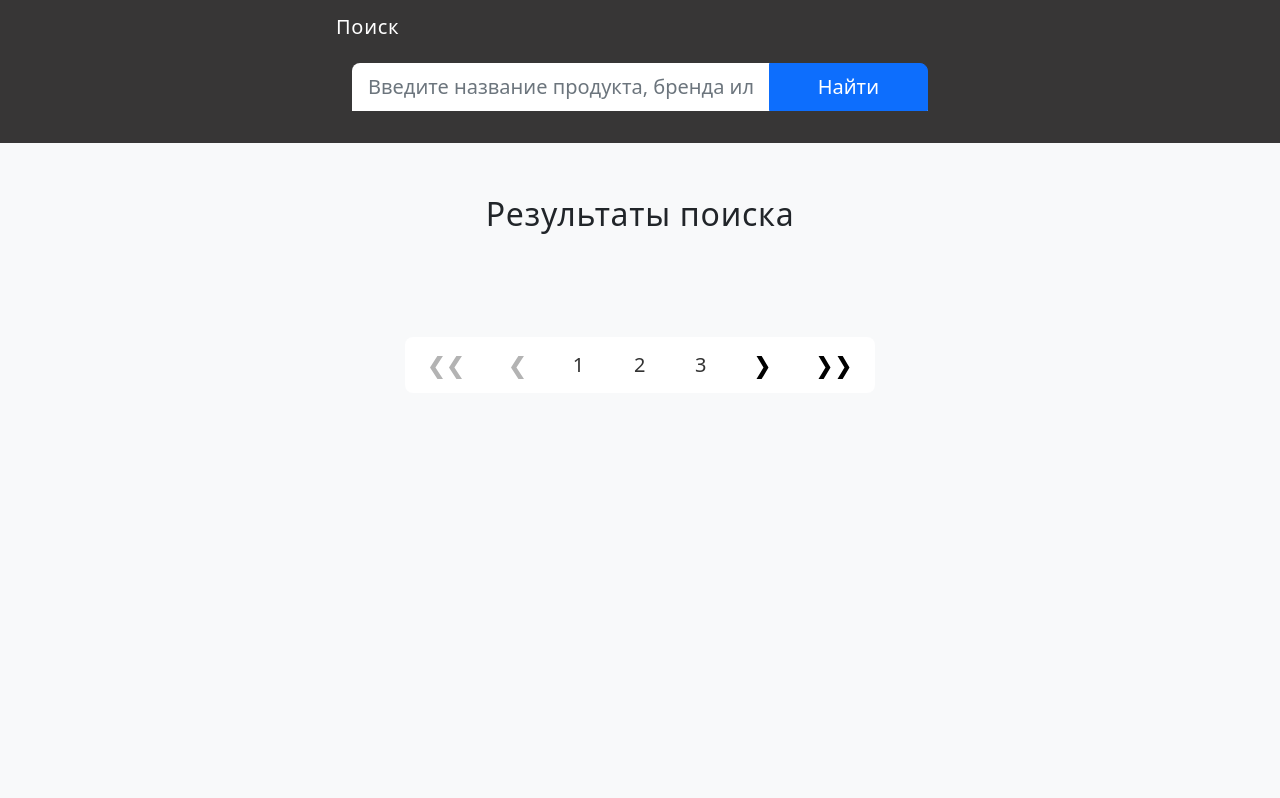
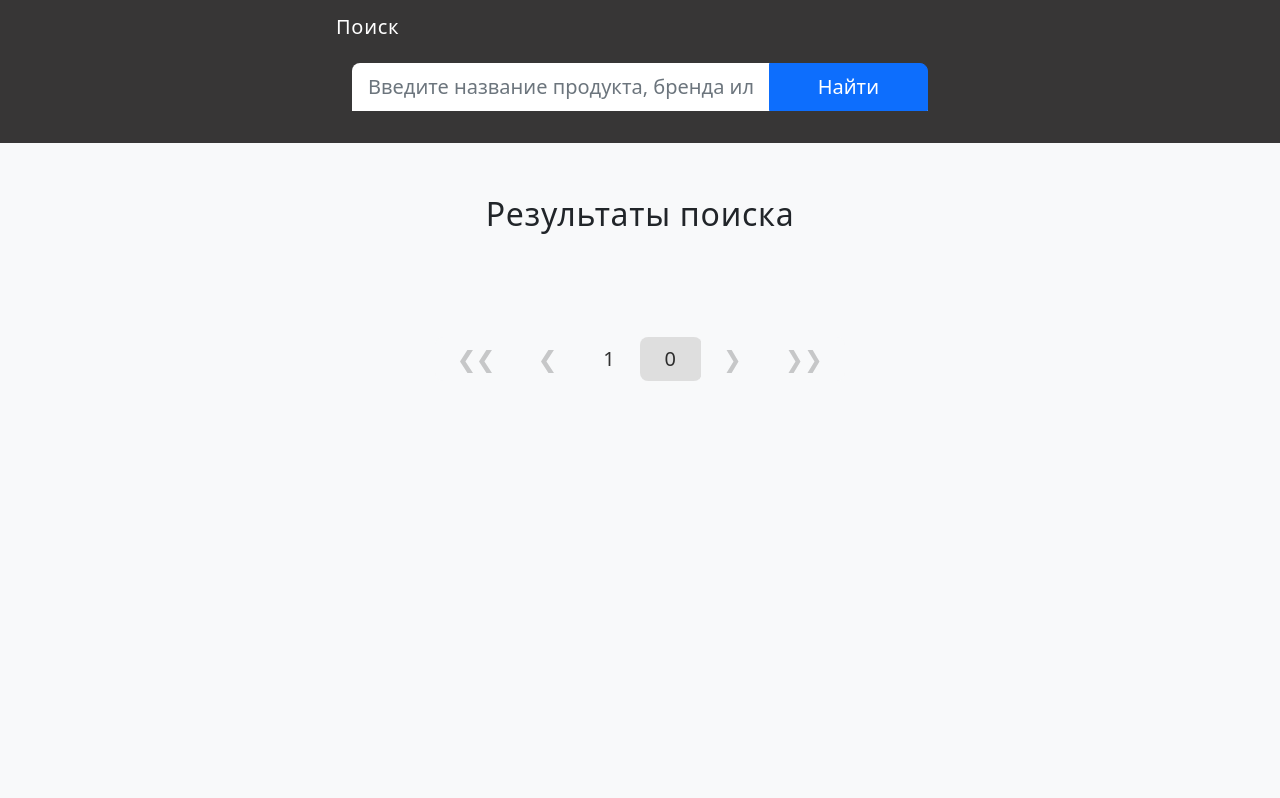
Before and after one commit to cherepushka/avy, a Symfony app: template templates/shared/pages/search_results.html.twig in a window 1280 px wide. Shown: the part 107-905 px from the top of the page. Run offline with Twig, Linux system fonts and the light colour scheme; the template is opened without the code that fills it, so the values that code supplies are empty; style sheets or scripts are compiled from the project's sources; some libraries are stand-ins or nearby versions.

Commit message:
pagination

```diff
--- a/docker-compose.yml
+++ b/docker-compose.yml
@@ -19,7 +19,7 @@ services:
         soft: -1
         hard: -1
     ports:
-      - '127.0.0.1:80:9200'
+      - '9200:9200'
     networks:
       - LAMP
 
--- a/resources/assets/css/pagination.css
+++ b/resources/assets/css/pagination.css
@@ -1,6 +1,14 @@
+.pagination {
+	--bs-pagination-padding-y: 0.375rem;
+}
+
+.page-link:focus {
+	box-shadow: ;
+}
+
 .pag-to-start, .pag-to-end {
 	transition: 1s;
-	fill: rgba(0, 0, 0, .8);
+	fill: rgba(0, 0, 0, .6);
 }
 
 .pag-passive {
@@ -9,14 +17,22 @@
 
 .pag-to-start:hover, .pag-to-end:hover {
 	transition: .5s;
-	fill: rgba(0, 0, 0, .1);
+	fill: rgba(0, 0, 0, .9);
 }
 
 .pag-node {
 	color: rgba(0, 0, 0, .8)!important;
+	background: rgba(248, 249, 250, 1);
 	border: 1px solid rgba(0, 0, 0, .0)!important;
 }
 
-.page-link {
+.page-item-active .pag-node {
+	background: rgba(220, 220, 220, .9);
+	border-radius: 8px 8px 8px 8px;
+}
 
+.page-link-disabled {
+	fill: rgba(0, 0, 0, .2);
+
+	pointer-events:none;
 }
--- a/src/Controller/Domains/Hy_lock/HomepageController.php
+++ /dev/null
@@ -1,6 +0,0 @@
-<?php
-
-class HomepageController
-{
-
-}
--- a/src/Service/Elasticsearch.php
+++ b/src/Service/Elasticsearch.php
@@ -35,7 +35,7 @@ class Elasticsearch
         string $elasticsearch_api_key
     ) {
         $Elasticsearch_client = ClientBuilder::create();
-        $Elasticsearch_client->setHttpClient(new GuzzleClient(['verify' => false]));
+        $Elasticsearch_client->setHttpClient(new GuzzleClient());
 
         switch ($elasticsearch_connection_type){
             case 'PASSWORD':
--- a/templates/shared/pages/search_result_pagination.html
+++ b/templates/shared/pages/search_result_pagination.html
@@ -1,30 +1,45 @@
 <div class="container-sm p-5">
 	<div>
-		<nav aria-label="Page navigation example">
-			<ul class="pagination justify-content-center pagination-lg">
+		<nav class="bg-dark" aria-label="Page navigation example">
+			<ul class="pagination justify-content-center pagination-lg bg-light ">
+
 				<li class="page-item">
-					<a class="page-link pag-node" href="#" aria-label="Previous">
-						<img class="pag-passive" src="/img/pag-left.svg">
-						<img class="pag-passive" src="/img/pag-left.svg">
+					<a class="page-link pag-node pag-to-start {% if (current_page <= 1)%} {{ "page-link-disabled" }} {% endif %}" href="{{ path('app_search_result') }}/{{ 1 }}?search_text={{ search_text }}" aria-label="Previous">
+						<svg width="13" height="23" viewBox="0 0 13 23" xmlns="http://www.w3.org/2000/svg"> <path d="M5.42855 11.4593C7.93482 7.63127 10.401 3.88907 12.9473 0H7.35588L0 11.4593L7.43356 23H13L5.42855 11.4593Z"/> </svg>
+						<svg width="13" height="23" viewBox="0 0 13 23" xmlns="http://www.w3.org/2000/svg"> <path d="M5.42855 11.4593C7.93482 7.63127 10.401 3.88907 12.9473 0H7.35588L0 11.4593L7.43356 23H13L5.42855 11.4593Z"/> </svg>
+					</a>
+				</li>
+				<li class="page-item" >
+					<a class="page-link pag-node pag-to-start {% if (current_page <= 1)%} {{ "page-link-disabled" }} {% endif %}" href="{{ path('app_search_result') }}/{{ current_page - 1 }}?search_text={{ search_text }}" aria-label="Previous">
+						<svg width="13" height="23" viewBox="0 0 13 23" xmlns="http://www.w3.org/2000/svg"> <path d="M5.42855 11.4593C7.93482 7.63127 10.401 3.88907 12.9473 0H7.35588L0 11.4593L7.43356 23H13L5.42855 11.4593Z"/> </svg>
+					</a>
+				</li>
+				{% if (current_page > 3) %}
+					{% for i in current_page - 2..pages %}
+						{% if (loop.index < 6) %}
+							<li class="page-item{% if (i == current_page) %} {{"page-item-active"}} {% endif %}">
+								<a class="page-link pag-node" href="{{ path('app_search_result') }}/{{ i }}?search_text={{ search_text }}">{{ i }}</a>
+							</li>
+						{% endif %}
+					{% endfor %}
+				{% else %}
+					{% for i in 1..pages %}
+						{% if (loop.index < 6) %}
+							<li class="page-item{% if (i == current_page) %} {{"page-item-active"}} {% endif %}">
+								<a class="page-link pag-node" href="{{ path('app_search_result') }}/{{ i }}?search_text={{ search_text }}">{{ i }}</a>
+							</li>
+						{% endif %}
+					{% endfor %}
+				{% endif %}
+				<li class="page-item">
+					<a class="page-link pag-node pag-to-end {% if (current_page >= pages)%} {{ "page-link-disabled" }} {% endif %}" href="{{ path('app_search_result') }}/{{ current_page + 1 }}?search_text={{ search_text }}" aria-label="Previous">
+						<svg width="13" height="23" viewBox="0 0 12 23"  xmlns="http://www.w3.org/2000/svg"> <path d="M6.99633 11.4571L0.053226 0H5.20965C7.42681 3.74597 9.69026 7.56575 12 11.4593L5.14021 23H0L6.99633 11.4571Z" /> </svg>
 					</a>
 				</li>
 				<li class="page-item">
-					<a class="page-link pag-node" href="#" aria-label="Previous">
-						<img src="/img/pag-left.svg">
-					</a>
-				</li>
-				<li class="page-item"><a class="page-link pag-node" href="#">1</a></li>
-				<li class="page-item"><a class="page-link pag-node" href="#">2</a></li>
-				<li class="page-item"><a class="page-link pag-node" href="#">3</a></li>
-				<li class="page-item">
-					<a class="page-link pag-node" href="#" aria-label="Previous">
-						<img src="/img/pag-right.svg">
-					</a>
-				</li>
-				<li class="page-item">
-					<a class="page-link pag-node" href="#" aria-label="Previous">
-						<img class="pag-to-start" src="/img/pag-right.svg">
-						<img class="pag-to-start" src="/img/pag-right.svg">
+					<a class="page-link pag-node pag-to-end {% if (current_page >= pages)%} {{ "page-link-disabled" }} {% endif %}" href="{{ path('app_search_result') }}/{{ pages }}?search_text={{ search_text }}" aria-label="Previous">
+						<svg width="13" height="23" viewBox="0 0 12 23"  xmlns="http://www.w3.org/2000/svg"> <path d="M6.99633 11.4571L0.053226 0H5.20965C7.42681 3.74597 9.69026 7.56575 12 11.4593L5.14021 23H0L6.99633 11.4571Z" /> </svg>
+						<svg width="13" height="23" viewBox="0 0 12 23"  xmlns="http://www.w3.org/2000/svg"> <path d="M6.99633 11.4571L0.053226 0H5.20965C7.42681 3.74597 9.69026 7.56575 12 11.4593L5.14021 23H0L6.99633 11.4571Z" /> </svg>
 					</a>
 				</li>
 			</ul>
```
Also changed, not shown: src/Controller/SearchController.php (+23 -0 lines), public/.htaccess, resources/assets/img/pag-left.svg (deleted), resources/assets/img/pag-right.svg (deleted), 1 other file.
